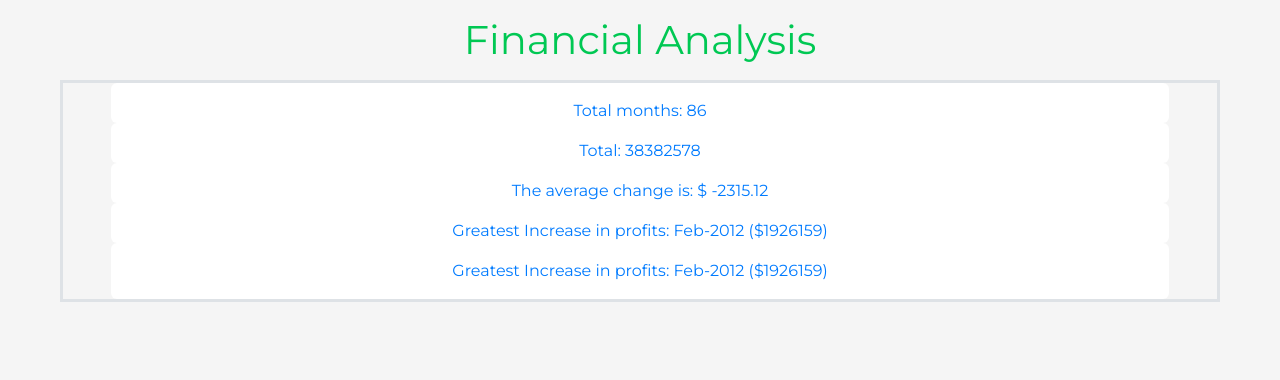
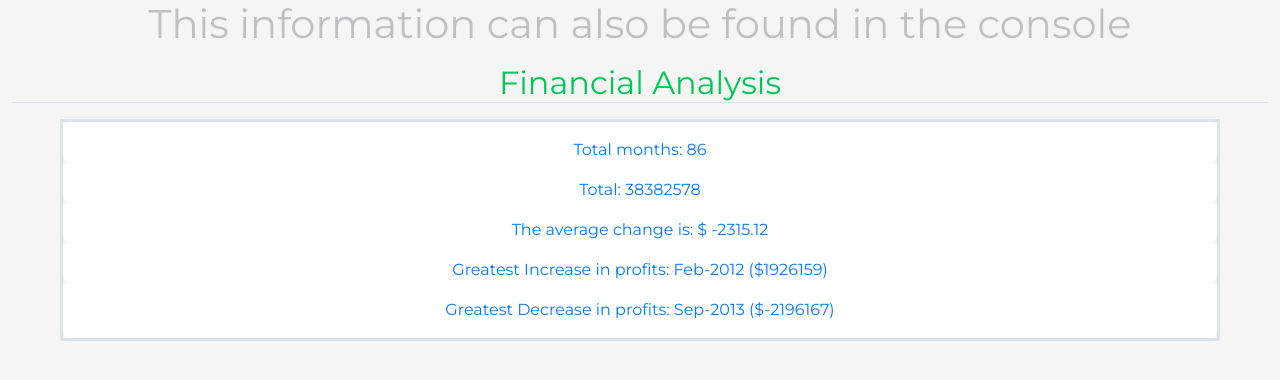
Before and after one commit to lav3ll/console-finances, a plain HTML site: page index.html in a window 1280 px wide. Drawn offline with nearby package versions, Linux system fonts and the light colour scheme.

Commit message:
minor css/html changes

```diff
--- a/index.html
+++ b/index.html
@@ -15,13 +15,16 @@
     <title>Console Finances</title>
   </head>
   <body>
+    <h1 class="text-center opacity-25">This information can also be found in the console</h1>
     <div class="container-fluid content">
-        <h1 class="text-center my-3">Financial Analysis</h1>
-        <div class="row mx-5 px-5 border border-3 financialContainer">
+        <h2 class="text-center my-3 border-bottom">Financial Analysis</h2>
+
+
+        <div class="row mx-5 border border-3 financialContainer">
           <div class="card col-12  align-items-center border-0 pt-3 totalMonths"><p>TOTAL MONTHS</p></div>
         <div class="card col-12 align-items-center border-0 pt-3 totalValue"> <p>TOTAL PROFIT/LOSS VALUE</p> </div>
-        <div class="card col-12 align-items-center border-0 pt-3  border-0 avgChange"><p>AVG CHANGE</p></div>
-        <div class="card col-12 align-items-center border-0 pt-3  greatestIncrease"><p></p>GREATEST INCREASE</div>
+        <div class="card col-12 align-items-center border-0 pt-3 avgChange"><p>AVG CHANGE</p></div>
+        <div class="card col-12 align-items-center border-0 pt-3 greatestIncrease"><p></p>GREATEST INCREASE</div>
         <div class="card col-12 align-items-center border-0 pt-3 pb-3  greatestDecrease"><p></p>GREATEST DECREASE</div>
         </div>
 
--- a/index.js
+++ b/index.js
@@ -159,14 +159,16 @@ console.log(
 
 // Additional code to show in html as well as console
 
+//Pull in elements from the html
 let totalMonthsEl = document.querySelector(".totalMonths");
 let totalValueEl = document.querySelector(".totalValue");
 let avgChangeEl = document.querySelector(".avgChange");
 let greatestIncreaseEl = document.querySelector(".greatestIncrease");
 let greatestDecreaseEl = document.querySelector(".greatestDecrease");
 
+// Assign values to HTML elements
 totalMonthsEl.innerHTML = `Total months: ${totalMonths}`;
 totalValueEl.innerHTML = `Total: ${totalProfitLoss}`;
 avgChangeEl.innerHTML = `The average change is: $ ${avgChange.toFixed(2)}`;
 greatestIncreaseEl.innerHTML = `Greatest Increase in profits: ${greatestIncreaseMonth} ($${greatestIncrease})`;
-greatestDecreaseEl.innerHTML = `Greatest Increase in profits: ${greatestIncreaseMonth} ($${greatestIncrease})`;
+greatestDecreaseEl.innerHTML = `Greatest Decrease in profits: ${greatestDecreaseMonth} ($-${greatestDecrease})`;
--- a/style.css
+++ b/style.css
@@ -15,7 +15,7 @@ body {
   font-family: "Montserrat", sans-serif !important;
 }
 
-h1 {
+h2 {
   color: var(--secondary-color) !important;
 }
 
```
